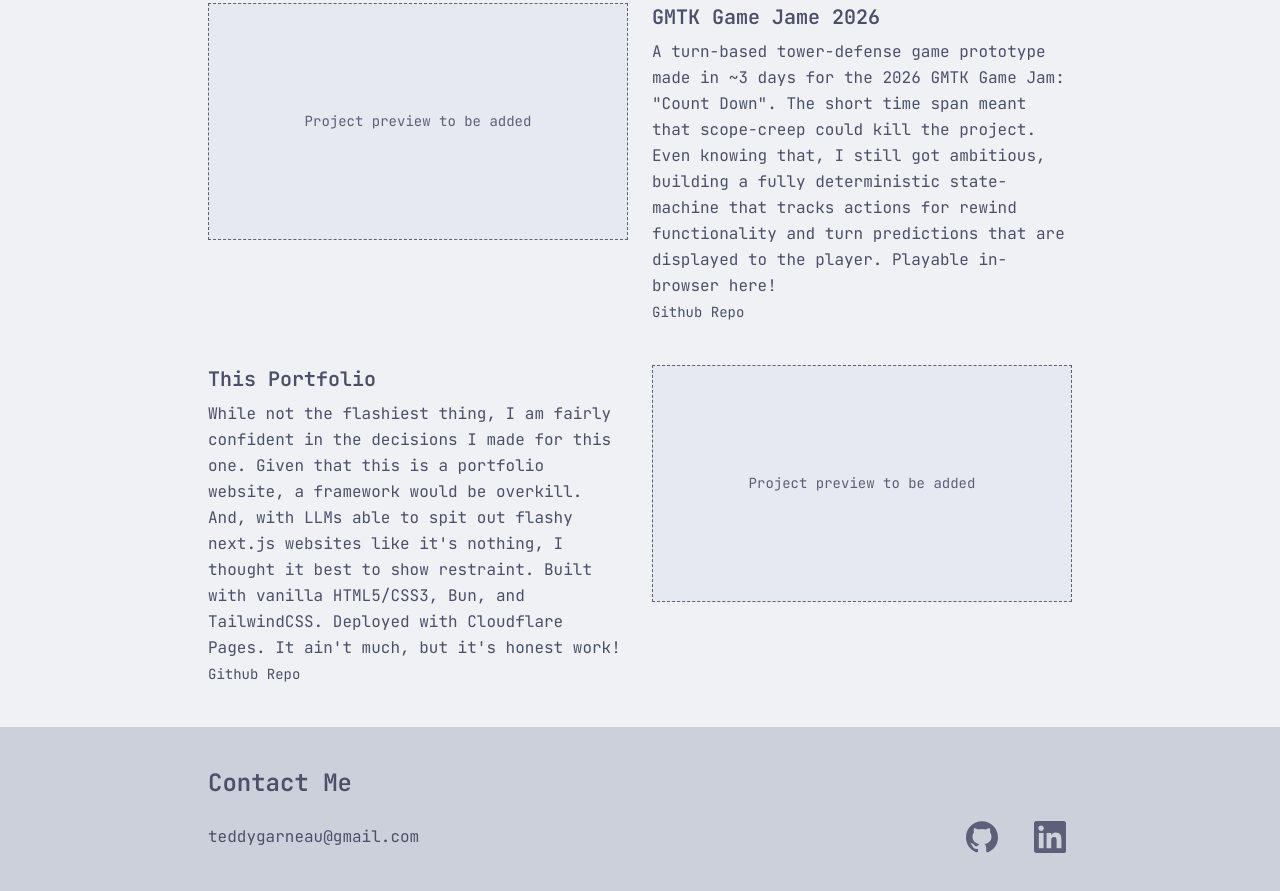
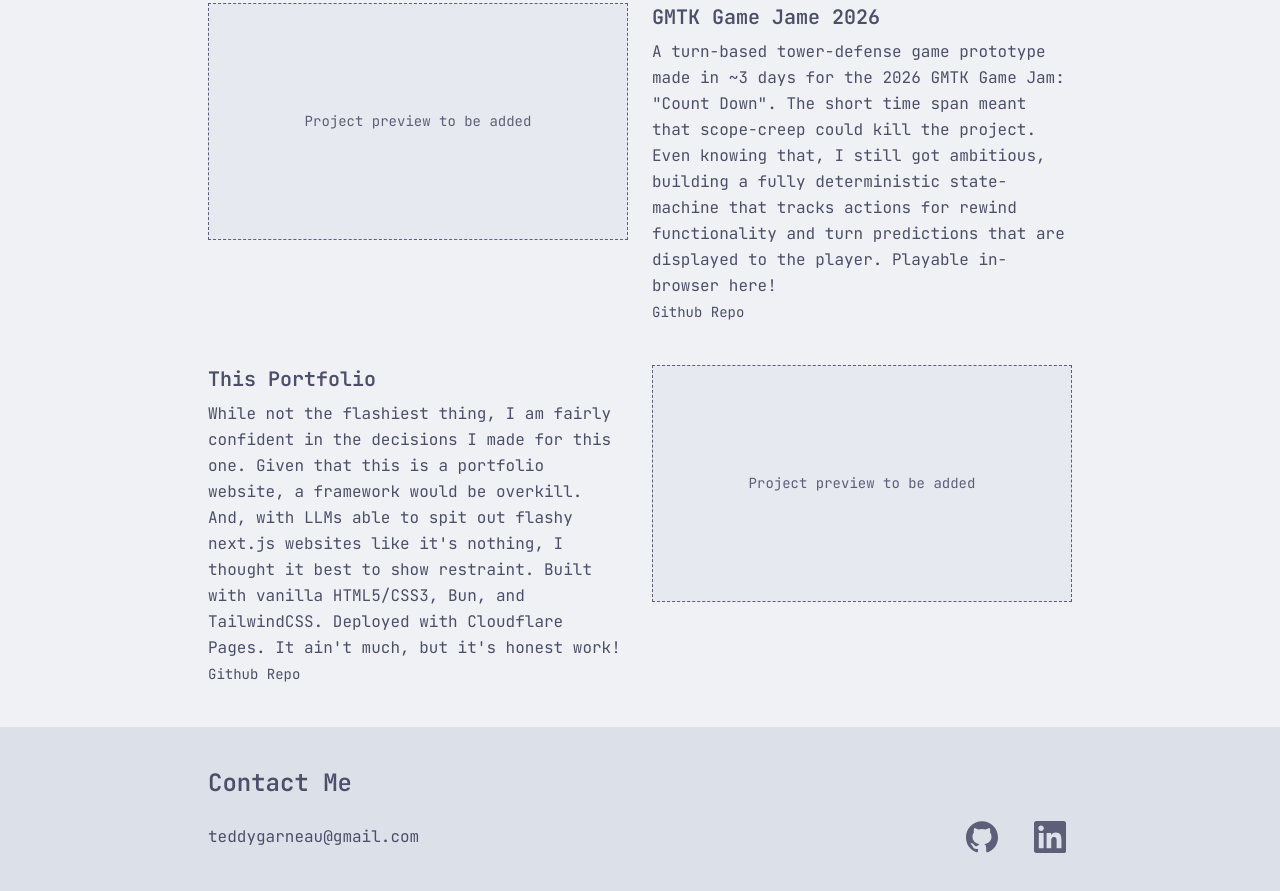
Before and after one commit to teddyg26/portfolio-web, a website: page public/index.html in a window 1280 px wide. Shown: the part 2074-2965 px from the top of the page. Drawn offline with nearby package versions, Linux system fonts and the light colour scheme; files that its build step writes are made by us from their sources.

Commit message:
Change footer color to match hero

```diff
--- a/src/styles.css
+++ b/src/styles.css
@@ -102,7 +102,7 @@
   }
 
   .site-footer {
-    background: var(--surface);
+    background: var(--hero);
   }
 
   .theme-toggle {
```
